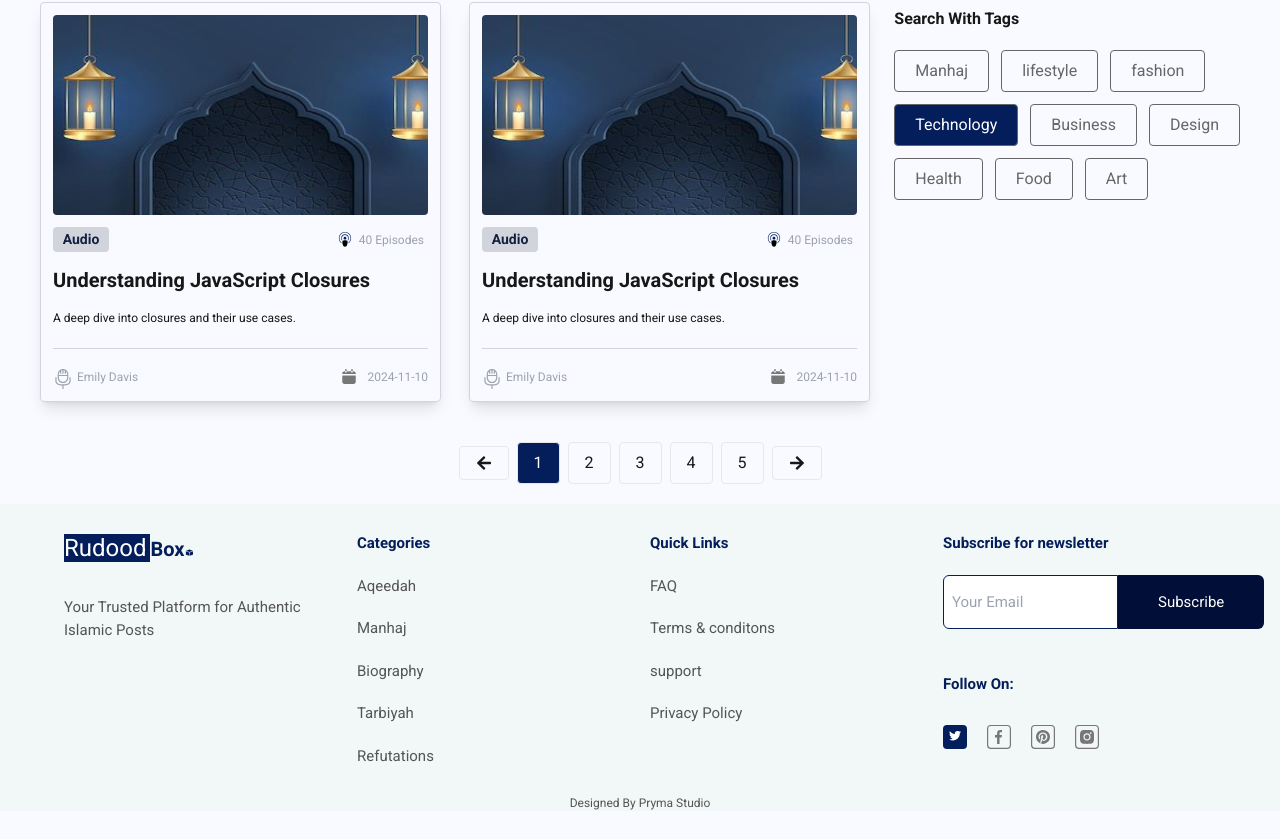
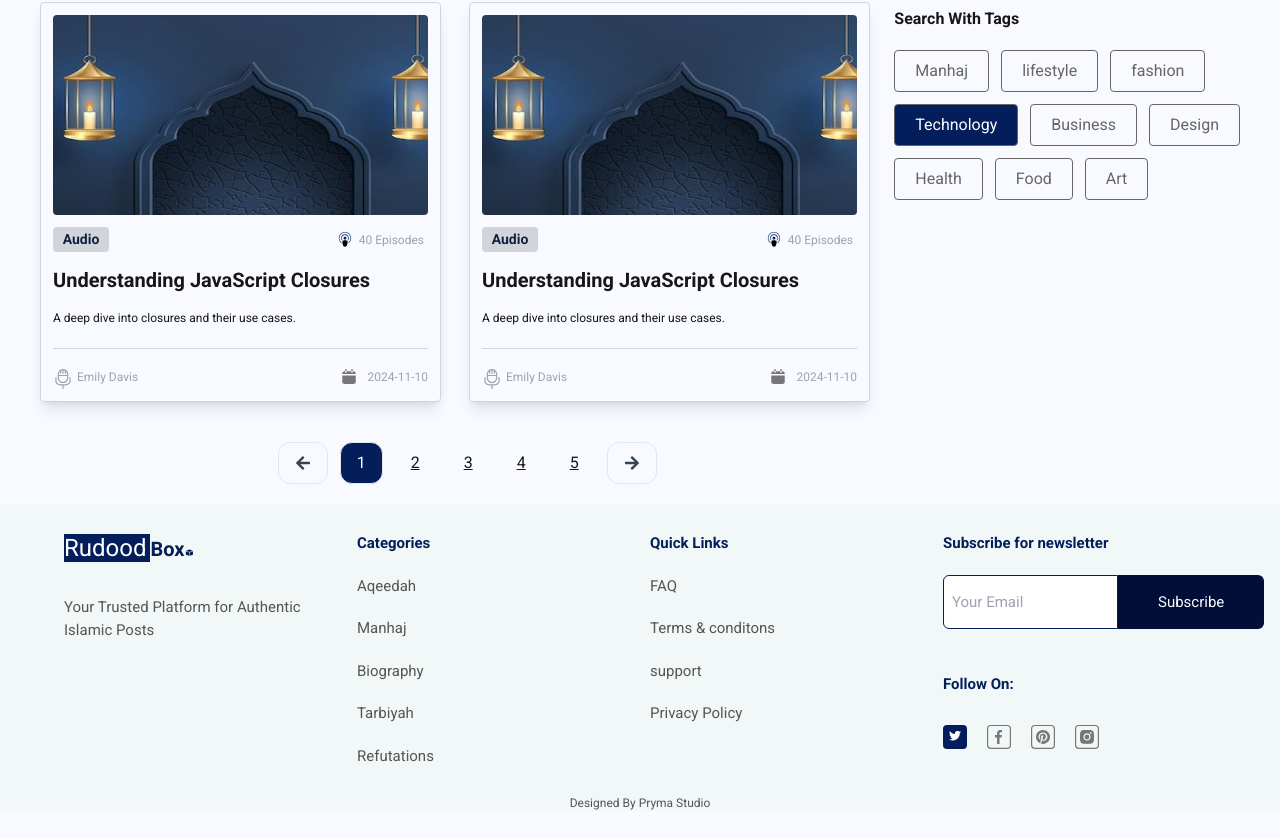
Before and after one commit to salafidevelopers/refutations, a Next.js app: page / in a window 1280 px wide. Shown: the part 970-1809 px from the top of the page. Built offline with nearby package versions, Linux system fonts and the light colour scheme.

Commit message:
refactor audio components and add audio playlist

```diff
--- a/src/components/audio/audio-list.tsx
+++ b/src/components/audio/audio-list.tsx
@@ -5,8 +5,11 @@ import Pagination from "./audio-pagination";
 
 const AudioList: React.FC = () => {
   return (
+    // Container for the audio list component
     <div className="mx-10 my-5">
       <div className="flex">
+        <div>
+          {/* Container for the audio cards */}
           <div className="flex flex-wrap gap-7">
             {audioList.map((audio, index) => (
               <AudioCard
@@ -19,14 +22,16 @@ const AudioList: React.FC = () => {
               />
             ))}
           </div>
+
+          {/* Pagination Start */}
+          <div>
+            <Pagination />
+          </div>
+        </div>
+        {/* Container for the recommended aside component */}
         <div>
           <RecommendedAside />
         </div>
-      </div>
-
-      {/* Pagination Start */}
-      <div>
-        <Pagination/>
       </div>
     </div>
   );
--- a/src/components/audio/audio-pagination.tsx
+++ b/src/components/audio/audio-pagination.tsx
@@ -5,22 +5,24 @@ import { FaArrowLeft, FaArrowRight } from "react-icons/fa";
 export default function Pagination() {
   return (
     // Container for the pagination component
-    <div className="mt-10 flex items-center justify-center space-x-2">
+    <div className="mt-10 flex items-center justify-center space-x-3">
       {/* Previous button with left arrow icon */}
-      <button className="flex items-center rounded border px-4 py-2">
-        <FaArrowLeft className="" />
+      <button className="flex items-center rounded-xl border px-4 py-[12px]">
+        <FaArrowLeft className="text-gray-700" />
       </button>
-      {/* Page number 1 to 5*/}
-      <span className="rounded border bg-[#041D5B] px-4 py-2 text-white">
+
+      {/* Page number 1 to 5 */}
+      <span className="rounded-xl border bg-[#041D5B] px-4 py-2 text-white">
         1
       </span>
-      <span className="rounded border px-4 py-2">2</span>
-      <span className="rounded border px-4 py-2">3</span>
-      <span className="rounded border px-4 py-2">4</span>
-      <span className="rounded border px-4 py-2">5</span>
+      <span className="px-4 py-2 underline">2</span>
+      <span className="px-4 py-2 underline">3</span>
+      <span className="px-4 py-2 underline">4</span>
+      <span className="px-4 py-2 underline">5</span>
+
       {/* Next button with right arrow icon */}
-      <button className="rounded border px-4 py-2">
-        <FaArrowRight className="" />
+      <button className="rounded-xl border px-4 py-[12px]">
+        <FaArrowRight className="text-gray-700" />
       </button>
     </div>
   );
--- /dev/null
+++ b/src/components/audio/audio-playlist.tsx
@@ -0,0 +1,17 @@
+import React from "react";
+
+const AudioPlaylist: React.FC = () => {
+  return (
+    <div className="p-5">
+      <h2 className="text-2xl font-bold mb-4">Audio Playlist</h2>
+      <ul className="space-y-2">
+        {/* Example playlist items */}
+        <li className="p-3 border rounded">Audio Item 1</li>
+        <li className="p-3 border rounded">Audio Item 2</li>
+        <li className="p-3 border rounded">Audio Item 3</li>
+      </ul>
+    </div>
+  );
+};
+
+export default AudioPlaylist;
```
Lines whose indentation alone changed are shown as unchanged.
